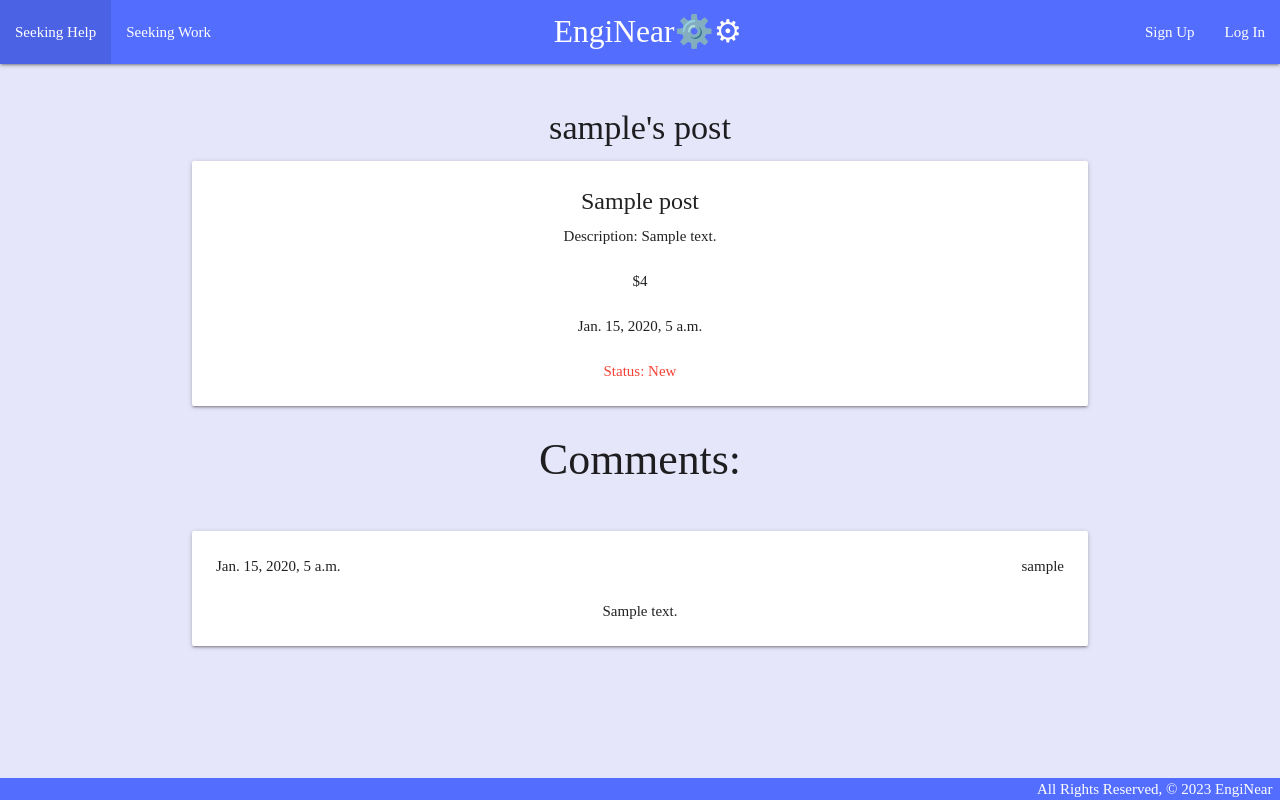
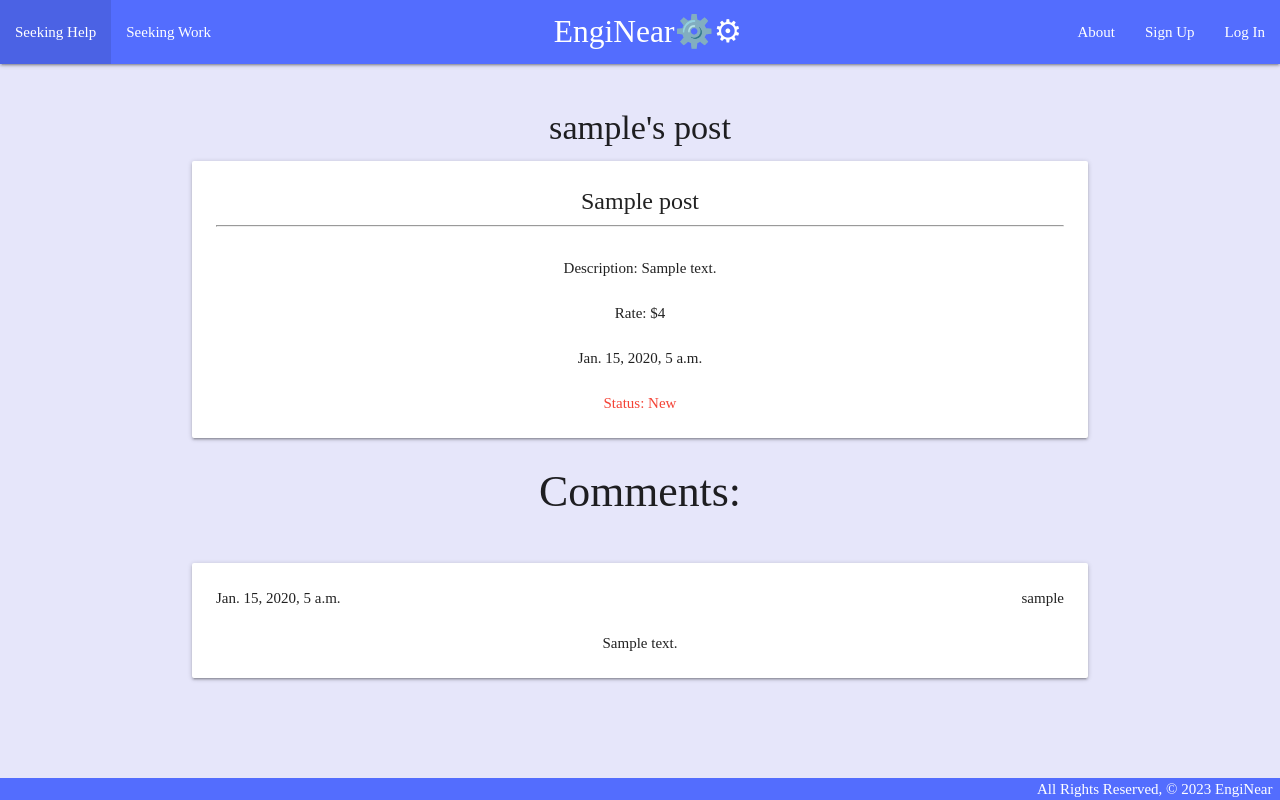
Before and after one commit to skullington4/enginear, a Django app: page /posts/1/ in a window 1280 px wide. Run offline with Django 4.2, Linux system fonts and the light colour scheme; tables that the repository leaves empty hold one stand-in row (values such as "Sample post").

Commit message:
Cleaned up unused code and comments

```diff
--- a/main_app/models.py
+++ b/main_app/models.py
@@ -2,7 +2,6 @@ from django.db import models
 from django.urls import reverse
 from datetime import date, datetime
 from django.contrib.auth.models import User
-# Create your models here.
 
 STATUS = (
     ('n', 'New'),
@@ -26,9 +25,6 @@ class Post(models.Model):
     class Meta:
         ordering = ['-timestamp']
 
-# Use https://git.generalassemb.ly/SEIR-01-23/student_resources/blob/main/unit_3/week_2/day_5/lessons/django_authentication.md
-# part 8 to associate user with post
-
     def __str__(self):
         return f'{self.get_status_display()}'
 
@@ -45,7 +41,6 @@ class Comment(models.Model):
     post = models.ForeignKey(Post, on_delete=models.CASCADE)
 
     def __str__(self):
-    # Nice method for obtaining the friendly value of a Field.choice
         return f"{self.get_description_display()} on {self.timestamp}"
 
     def get_absolute_url(self):
--- a/main_app/templates/base.html
+++ b/main_app/templates/base.html
@@ -22,10 +22,10 @@
           <li><a href="{% url 'seekhelp' %}">Seeking Help</a></li>
           <li><a href="{% url 'seekwork' %}">Seeking Work</a></li>
         </ul>
+        <ul class="right">
+          <li><a href="{% url 'about' %}">About</a></li>
           {% if user.is_authenticated %}
-          <ul class="right">
 
-            <li><a href="{% url 'about' %}">About</a></li>
             <li><a href="{% url 'logout' %}">Log Out</a></li>
 
           </ul>
--- a/main_app/templates/main_app/comment_confirm_delete.html
+++ b/main_app/templates/main_app/comment_confirm_delete.html
@@ -1,10 +1,7 @@
 {% extends 'base.html' %}
-<!-- extracted from cat collector -->
 {% block content %}
 <div class="center">
-
   <h1 class="red-text">Delete Comment?</h1>
-
   <h4>Are you sure you want to delete <span class="red-text">Comment</span>?</h4>
   <br>
   <form action="" method="POST">
@@ -12,6 +9,5 @@
     <input type="submit" value="Yes - Delete!" class="btn red">
     <a href="{% url 'detail' comment.post_id %}" class="btn white red-text">Cancel</a>
   </form>
-
 </div>
 {% endblock %}
--- a/main_app/templates/main_app/comment_form.html
+++ b/main_app/templates/main_app/comment_form.html
@@ -1,17 +1,13 @@
 {% extends 'base.html' %}
-<!-- extracted from cat collector -->
 {% block content %}
 {% if object %}
 <h1 class="center">Edit <span class="indigo-text">Comment:</span></h1>
 {% else %}
 <h1>Edit Comment</h1>
 {% endif %}
-<!-- Leaving the action empty makes the form post to the same url used to display it -->
 <form action="" method="POST">
-<!-- Django requires the following for security purposes -->
 {% csrf_token %}
 <table>
-  <!-- Render the inputs inside of <tr>s & <td>s -->
   {{ form.as_table }}
 </table>
 <br><br>
--- a/main_app/templates/seekhelp/detail.html
+++ b/main_app/templates/seekhelp/detail.html
@@ -7,9 +7,10 @@
         <div class="card center">
             <div class="card-content">
                 <span class="card-title"> {{ post.title }}</span>
+                <hr><br>
                 <p>Description: {{ post.description }}</p>
                 <br>
-                <p>${{post.rate}}</p>
+                <p>Rate: ${{post.rate}}</p>
                 <br>
                 <p>{{post.timestamp}}</p>
                 <br>
--- a/main_app/templates/seekwork/detail.html
+++ b/main_app/templates/seekwork/detail.html
@@ -7,8 +7,9 @@
         <div class="card center">
             <div class="card-content">
             <span class="card-title"> {{ post.title }}</span>
+                <hr><br>
                 <p>Description: {{ post.description }}</p>
-                <p>${{post.rate}}</p>
+                <p>Rate: ${{post.rate}}</p>
                 <p>{{post.timestamp}}</p>
                 <br>
                 <p class="red-text">Status: {{ post.get_status_display }}</p>
--- a/main_app/urls.py
+++ b/main_app/urls.py
@@ -14,5 +14,4 @@ urlpatterns = [
     path('seekwork/', views.seekwork, name='seekwork'),
     path('about/', views.about, name='about'),
     path('accounts/signup/', views.signup, name='signup'),
-
 ]
--- a/main_app/views.py
+++ b/main_app/views.py
@@ -6,12 +6,10 @@ from django.contrib.auth.mixins import LoginRequiredMixin
 from django.views.generic.edit import CreateView, UpdateView, DeleteView
 from .models import Post, Comment, User
 from .forms import CommentForm, WorkForm
-#added 'WorkForm' to .form imports^
 
-# Create your views here.
+
+
 def home(request):
-  # Only want home to have  a filter for posts
-  # Need to comment out line 14 and 16 if you are not logged in
   if (request.user.is_authenticated):
     posts = Post.objects.filter(user=request.user)
   else:
@@ -27,9 +25,6 @@ def seekhelp(request):
     'posts':final_posts
   })
 
-def seekhelpnew(request):
-  return render(request, 'seekhelp/new.html')
-
 def seekwork(request):
   posts = Post.objects.filter(is_business=False)
   final_posts = posts.filter(status='n')
@@ -37,25 +32,19 @@ def seekwork(request):
     'posts':final_posts
   })
 
-@login_required
 def about(request):
   return render(request, 'about.html')
 
 def signup(request):
   error_message = ''
   if request.method == 'POST':
-    # This is how to create a 'user' form object
-    # that includes the data from the browser
     form = UserCreationForm(request.POST)
     if form.is_valid():
-      # This will add the user to the database
       user = form.save()
-      # This is how we log a user in via code
       login(request, user)
       return redirect('/')
     else:
       error_message = 'Invalid sign up - try again'
-  # A bad POST or a GET request, so render signup.html with an empty form
   form = UserCreationForm()
   context = {'form': form, 'error_message': error_message}
   return render(request, 'registration/signup.html', context)
@@ -73,8 +62,6 @@ def post_detail(request, post_id):
 class PostCreate(LoginRequiredMixin, CreateView):
   model = Post
   fields = ['title', 'description', 'rate', 'is_business' ]
-  # fields = '__all__'
-  # success_url = '/seekhelp'
   def form_valid(self, form):
     form.instance.user = self.request.user
     return super().form_valid(form)
@@ -82,8 +69,6 @@ class PostCreate(LoginRequiredMixin, CreateView):
 class PostUpdate(LoginRequiredMixin, UpdateView):
   model = Post
   fields = ['title', 'description', 'rate', 'is_business', 'status' ]
-
-
 
 class PostDelete(LoginRequiredMixin, DeleteView):
   model = Post
@@ -107,7 +92,6 @@ class CommentUpdate(LoginRequiredMixin, UpdateView):
 
 class CommentDelete(LoginRequiredMixin, DeleteView):
   model = Comment
-  # success_url = '/seekwork'
   def get_success_url(self):
     post = Post.objects.get(pk=self.object.post.pk)
     return post.get_absolute_url()
```
Also changed, not shown: main_app/templates/home.html (line endings or trailing spaces), main_app/templates/main_app/post_form.html (indentation only), main_app/templates/seekhelp/index.html (indentation only), main_app/templates/seekwork/index.html (indentation only). Lines whose indentation alone changed are shown as unchanged.
